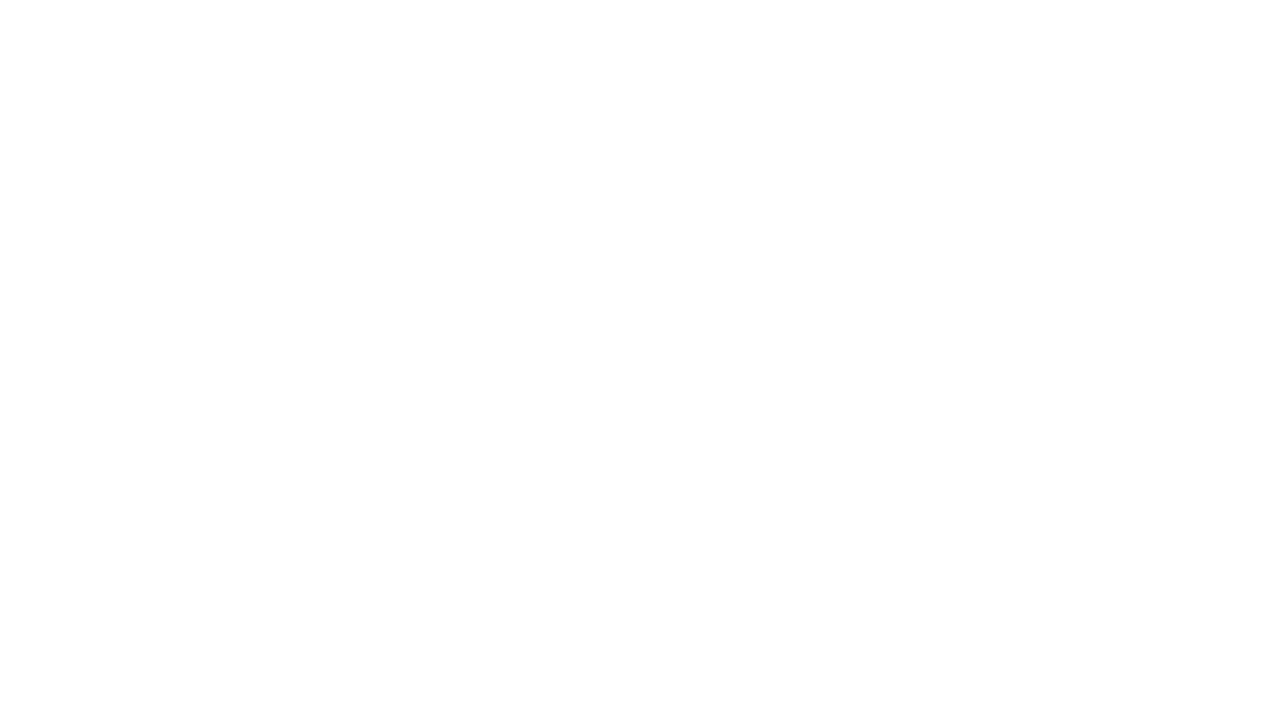
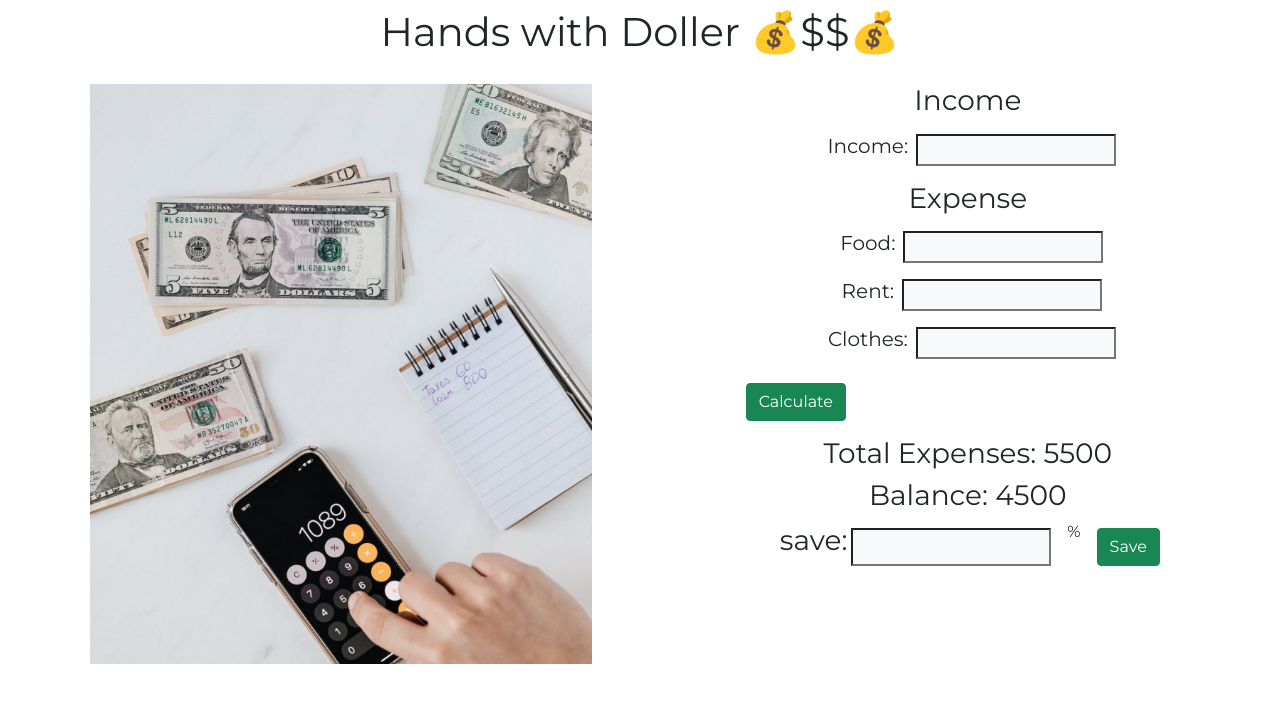
Before and after one commit to saklain71/money-master, a plain HTML site: page index.html in a window 1280 px wide. Drawn offline with nearby package versions, Linux system fonts and the light colour scheme.

Commit message:
income and expense

```diff
--- a/css/style.css
+++ b/css/style.css
@@ -0,0 +1,19 @@
+/* google font */
+@import url('https://fonts.googleapis.com/css2?family=Montserrat&family=Poppins:wght@500&display=swap');
+body{
+    font-family: 'Montserrat', sans-serif;
+}
+.container{
+    margin: 0 auto;
+    padding: 20px 20px;
+}
+ .image{
+    max-width: 100%;
+    height: 580px;
+}
+.items{
+    align-items: center;
+}
+.input-field{
+
+}
--- a/index.html
+++ b/index.html
@@ -4,9 +4,57 @@
     <meta charset="UTF-8">
     <meta http-equiv="X-UA-Compatible" content="IE=edge">
     <meta name="viewport" content="width=device-width, initial-scale=1.0">
+    <!-- CSS only -->
+   <link href="https://cdn.jsdelivr.net/npm/bootstrap@5.1.3/dist/css/bootstrap.min.css" rel="stylesheet" integrity="sha384-1BmE4kWBq78iYhFldvKuhfTAU6auU8tT94WrHftjDbrCEXSU1oBoqyl2QvZ6jIW3" crossorigin="anonymous">
+    <!-- style.css -->
+    <link rel="stylesheet" href="css/style.css">
+
     <title>Document</title>
 </head>
 <body>
+    <h1 class="text-center mt-2">Hands with Doller 💰$$💰</h1>
+    <main>
+        <section class="container">
+            <div class="row">
+                <div class="col-lg-7 col-md-7 ">
+                    <img src="image/money.png" alt="" class="image">
 
+                </div>
+                <div class="col-lg-5 col-md-5">
+                    <h3 class="text-center">Income</h3>
+                    <div class="d-flex justify-content-center">
+                        <h5 class="p-2">Income:</h5>
+                        <input type="number" class="bg bg-light input-field mb-2 mt-2">
+                    </div>
+                    <h3 class="text-center mt-2">Expense</h3>
+                    <div class="d-flex justify-content-center">
+                        <h5 class="p-2">Food:</h5>
+                        <input type="number" class="bg bg-light input-field mt-2 mb-2">
+                    </div>
+                    <div class="d-flex justify-content-center">
+                        <h5 class="p-2">Rent:</h5>
+                        <input type="number" class="bg bg-light input-field mt-2 mb-2">
+                    </div>
+                    <div class="d-flex justify-content-center">
+                        <h5 class="p-2">Clothes:</h5>
+                        <input type="number" class="bg bg-light input-field mt-2 mb-2">
+                    </div>
+                    <button class="btn btn-success mb-3 mt-3 ">Calculate</button>
+                    <h3 class="text-center">Total Expenses: <span>5500</span></h3>
+                    <h3 class="text-center">Balance: <span>4500</span></h3>
+                    <div class="d-flex justify-content-center ">
+                        <h3 class="p-1">save:</h3>
+                        <input type="number" class="bg-light mb-2 mt-2">
+                        <p class="ms-3 me-3">%</p>
+                        <button class="btn btn-success mb-2 mt-2">Save</button>
+                    </div>
+                </div>
+            </div>
+
+        </section>
+    </main>
+
+    <!-- js link -->
+    <script src="js/app.js"></script>
 </body>
 </html>
```
Also changed, not shown: image/money.png (added).
